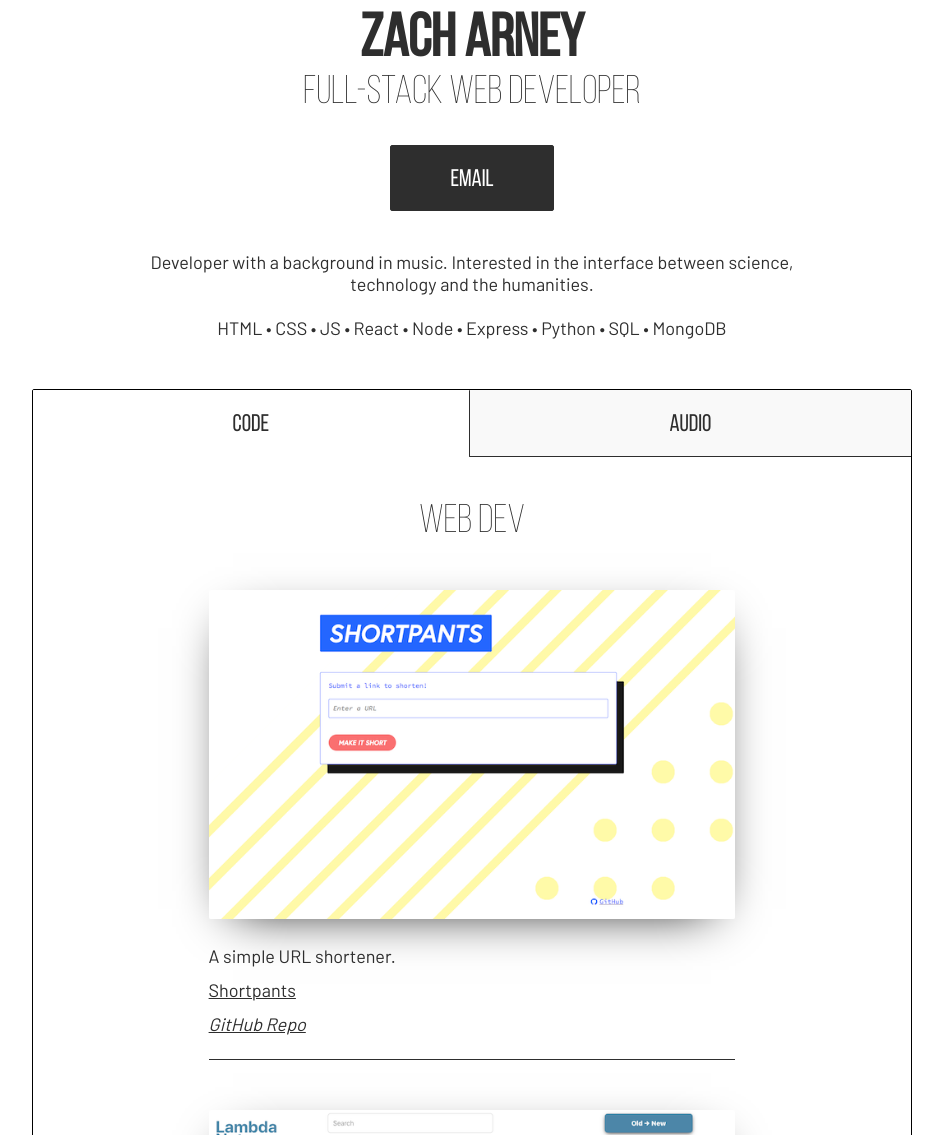
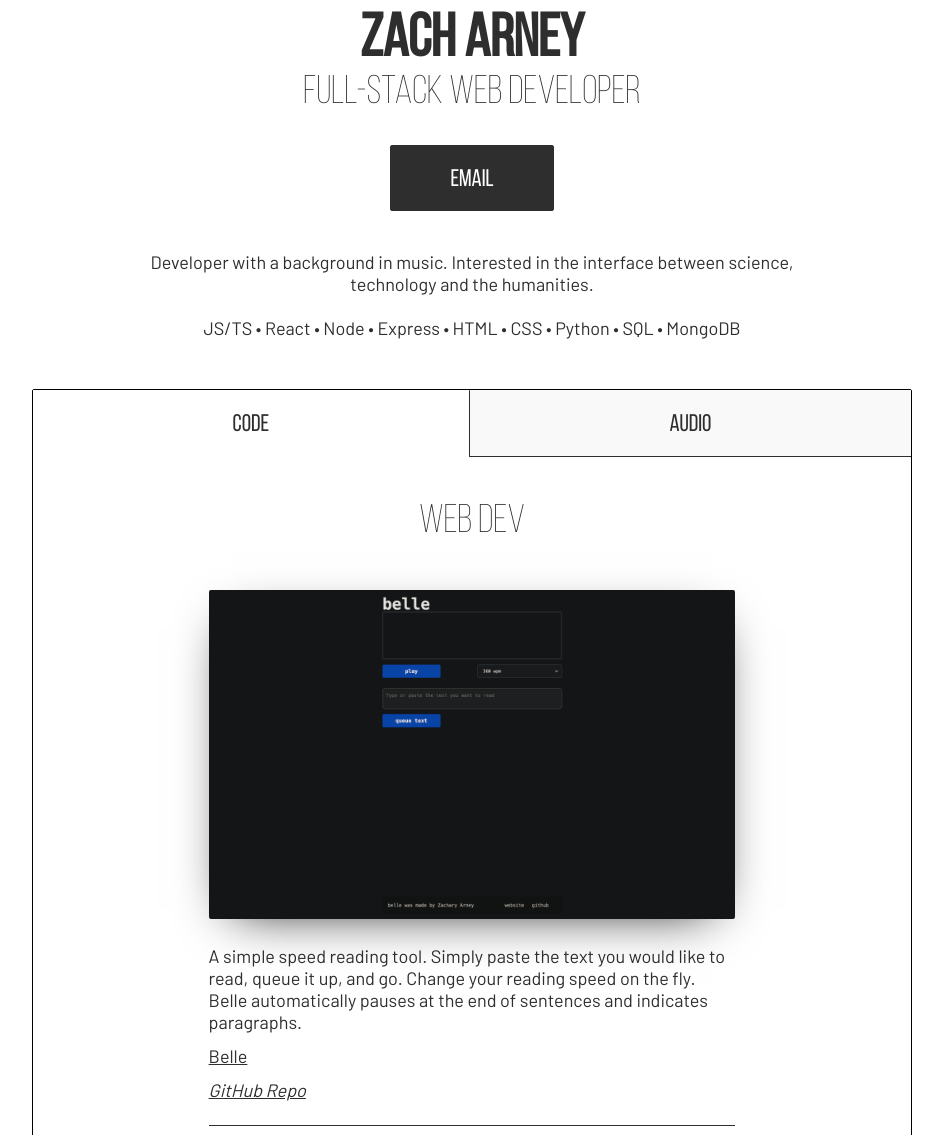
Before and after one commit to zacharyarney/zacharyarney.github.io, a plain HTML site: page index.html in a window 1280 px wide. Shown: the part 77-1212 px from the top of the page, without its empty margins (168-1111 px from the left). Drawn offline with Linux system fonts and the light colour scheme.

Commit message:
adds belle to project list

```diff
--- a/index.html
+++ b/index.html
@@ -2,7 +2,7 @@
 <html>
 <head>
     <title>Zach Arney</title>
-    <meta name="viewport" content="width=device-width, initial-scale=1"/>
+    <meta name="viewport" content="width=device-width, initial-scale=1" />
     <link
         rel="stylesheet"
         href="css/index.css"
@@ -28,15 +28,15 @@
             <div class="bio">
                 <p>
                     Developer with a background in music. Interested in the interface
-                    between science, <br/>
-                    technology and the humanities.<br/><br/>
+                    between science, <br />
+                    technology and the humanities.<br /><br />
                 </p>
             </div>
             <div class="skills">
                 <!-- <p>I make websites using&nbsp;</p> -->
-                <p>HTML &bull; CSS &bull; JS &bull; React&nbsp;</p>
+                <p>JS/TS &bull; React &bull; Node &bull; Express&nbsp;</p>
                 <p>
-                    &bull; Node &bull; Express &bull; Python &bull; SQL &bull; MongoDB
+                    &bull; HTML &bull; CSS &bull; Python &bull; SQL &bull; MongoDB
                 </p>
             </div>
         </div>
@@ -53,10 +53,37 @@
             <div class="tab-header">Web Dev</div>
             <div class="card">
                 <a
+                    href="https://belle-web.vercel.app/"
+                    class="image-wrap"
+                >
+                    <img src="./img/belle-web.png" alt="Belle UI" />
+                </a>
+                <div class="work-info">
+                    <p class="description">
+                        A simple speed reading tool. Simply paste the text you would like to read,
+                        queue it up, and go. Change your reading speed on the fly. Belle automatically pauses at the end
+                        of sentences and indicates paragraphs.
+                    </p>
+                    <!-- <a
+                    href="https://pnts.dev/"
+                    class="project-name">Shortpants</a> -->
+                    <a
+                        href="https://belle-web.vercel.app/"
+                        class="project-name"
+                    >
+                        Belle
+                    </a>
+                    <a href="https://github.com/zacharyarney/belle-web" class="repo">
+                        GitHub Repo
+                    </a>
+                </div>
+            </div>
+            <div class="card">
+                <a
                     href="https://github.com/zacharyarney/shortpants"
                     class="image-wrap"
                 >
-                    <img src="./img/shortpants.png" alt="Shortpants main page view"/>
+                    <img src="./img/shortpants.png" alt="Shortpants main page view" />
                 </a>
                 <div class="work-info">
                     <p class="description">A simple URL shortener.</p>
@@ -76,7 +103,7 @@
             </div>
             <div class="card">
                 <a href="https://za-lambda-notes.netlify.app/" class="image-wrap">
-                    <img src="./img/lambda-notes.png" alt="Lambda Notes list view"/>
+                    <img src="./img/lambda-notes.png" alt="Lambda Notes list view" />
                 </a>
                 <div class="work-info">
                     <p class="description">
@@ -105,7 +132,7 @@
             </div>
             <div class="card">
                 <a href="https://team-home.netlify.app/" class="image-wrap">
-                    <img src="./img/sveza.png" alt="Sveza dashboard view"/>
+                    <img src="./img/sveza.png" alt="Sveza dashboard view" />
                 </a>
                 <div class="work-info">
                     <p class="description">
```
Also changed, not shown: img/belle-web.png (added).
